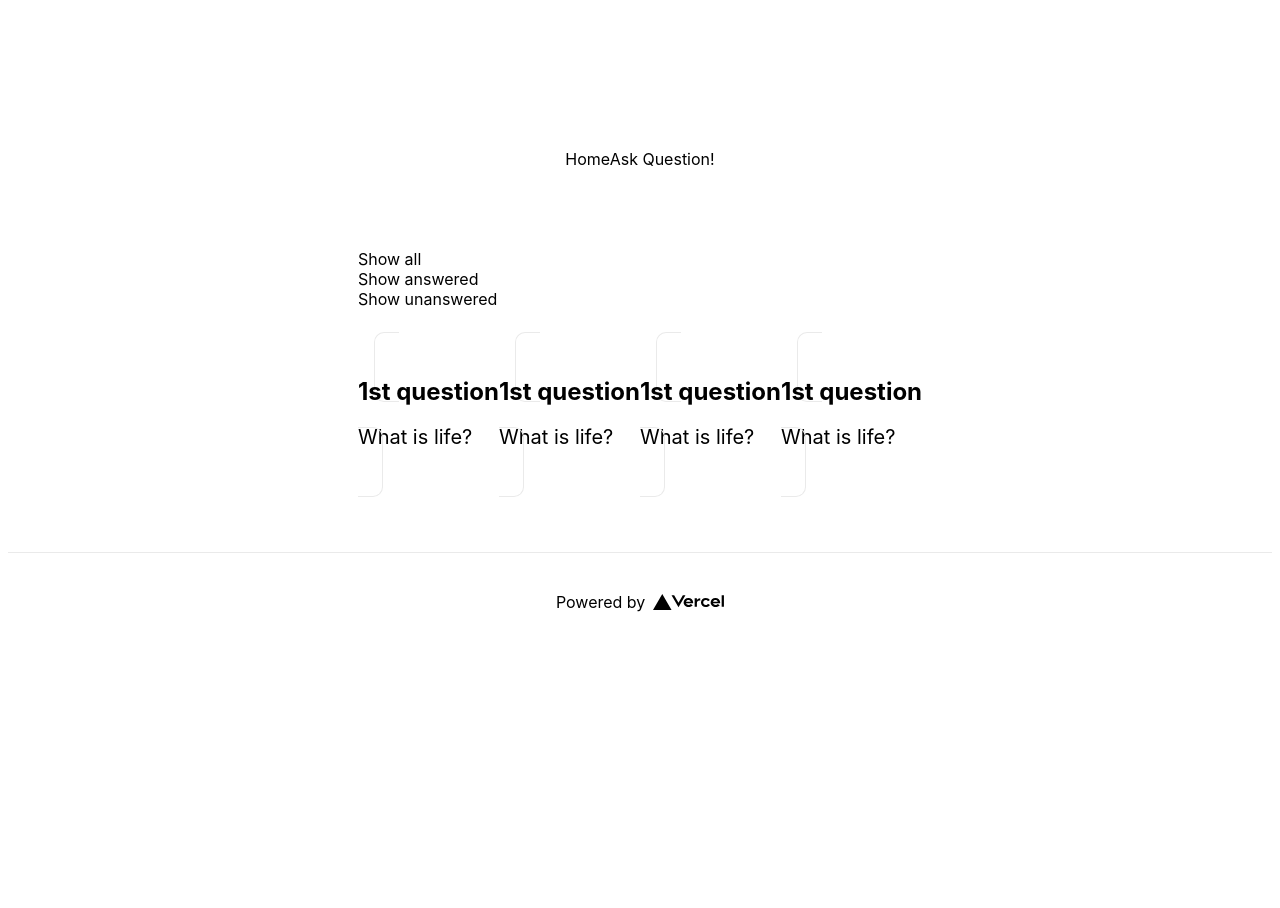
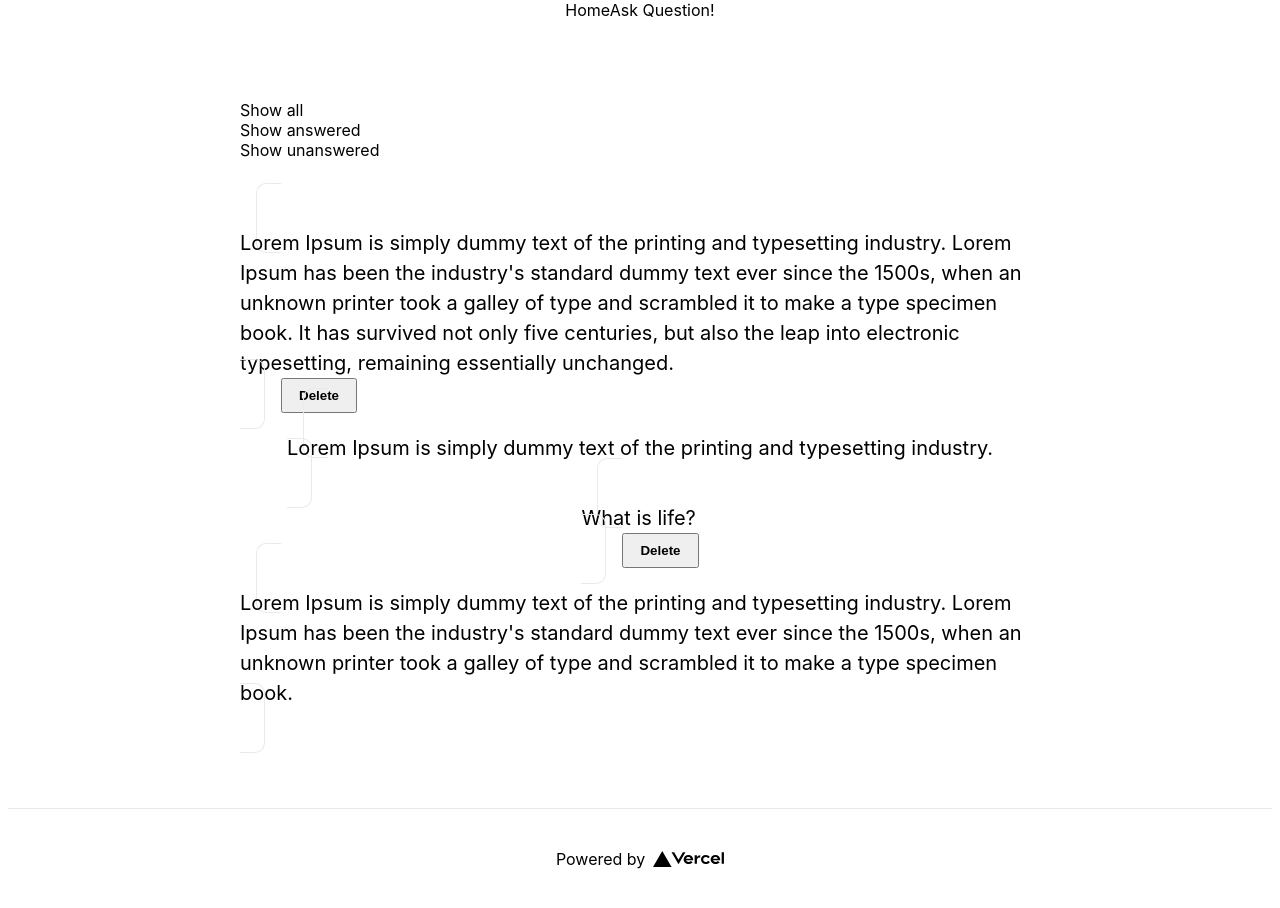
Before and after one commit to julijaj/forum-web-app, a Next.js app: page / in a window 1280 px wide. Before the commit the page ends 800 px from the top, so only its background shows below. Built offline with nearby package versions, Linux system fonts and the light colour scheme.

Commit message:
home page html

```diff
--- a/src/components/filter/filter.js
+++ /dev/null
@@ -1,13 +0,0 @@
-import styles from "./styles.module.css";
-
-const Filter = () => {
-    return (
-        <div>
-            <p>Show all</p>
-            <p>Show answered</p>
-            <p>Show unanswered</p>
-        </div>
-    )
-}
-
-export default Filter;
--- a/src/components/footer/footer.js
+++ b/src/components/footer/footer.js
@@ -2,7 +2,7 @@ import styles from "./styles.module.css";
 
 const Footer = () => {
     return (
-        <footer>
+        <footer className={styles.footer}>
             <a
                 href="https://vercel.com?utm_source=create-next-app&utm_medium=default-template&utm_campaign=create-next-app"
                 target="_blank"
--- a/src/components/footer/styles.module.css
+++ b/src/components/footer/styles.module.css
@@ -1,3 +1,24 @@
 .logo {
-    height: 1em;
-  }
+  height: 1em;
+}
+
+.footer {
+  width: 100%;
+  height: 100px;
+  border-top: 1px solid #eaeaea;
+  display: flex;
+  justify-content: center;
+  align-items: center;
+}
+
+.footer img {
+  margin-left: 0.5rem;
+}
+
+.footer a {
+  display: flex;
+  justify-content: center;
+  align-items: center;
+  text-decoration: none;
+  color: inherit;
+}
--- a/src/components/questionCard/questionCard.js
+++ b/src/components/questionCard/questionCard.js
@@ -1,12 +1,12 @@
 import styles from "./styles.module.css";
 
-const tripCard = () => {
+const tripCard = ({ id, content, canDelete }) => {
     return (
         <div>
-        <a href={`/questions/1`} className={styles.card}>
-            <h3>1st question</h3>
-            <p>What is life?</p>
-        </a>
+            <a href={`/questions/${id}`} className={styles.card}>
+                <p>{content}</p>
+            </a>
+            {canDelete && (<button>Delete</button>)}
         </div>
     )
 }
--- a/src/pages/index.js
+++ b/src/pages/index.js
@@ -1,18 +1,36 @@
 import styles from "./styles.module.css";
-import NavBar from '/src/components/navbar/navbar'
 import QuestionCard from '/src/components/questionCard/questionCard'
-import Filter from '/src/components/Filter/Filter'
 
 const Home = () => {
   return (
     <main>
       <div>
-        <Filter />
+        <div>
+          <p>Show all</p>
+          <p>Show answered</p>
+          <p>Show unanswered</p>
+        </div>
         <div className={styles.grid}>
-          <QuestionCard />
-          <QuestionCard />
-          <QuestionCard />
-          <QuestionCard />
+          <QuestionCard
+            id="1"
+            content="Lorem Ipsum is simply dummy text of the printing and typesetting industry. Lorem Ipsum has been the industry's standard dummy text ever since the 1500s, when an unknown printer took a galley of type and scrambled it to make a type specimen book. It has survived not only five centuries, but also the leap into electronic typesetting, remaining essentially unchanged. "
+            canDelete={true}
+          />
+          <QuestionCard
+            id="2"
+            content="Lorem Ipsum is simply dummy text of the printing and typesetting industry."
+            canDelete={false}
+          />
+          <QuestionCard
+            id="3"
+            content="What is life?"
+            canDelete={true}
+          />
+          <QuestionCard
+            id="4"
+            content="Lorem Ipsum is simply dummy text of the printing and typesetting industry. Lorem Ipsum has been the industry's standard dummy text ever since the 1500s, when an unknown printer took a galley of type and scrambled it to make a type specimen book."
+            canDelete={false}
+          />
         </div>
       </div>
     </main>
--- a/src/styles/globals.css
+++ b/src/styles/globals.css
@@ -45,24 +45,7 @@ main {
   justify-content: center;
   align-items: center;
 }
-footer {
-  width: 100%;
-  height: 100px;
-  border-top: 1px solid #eaeaea;
-  display: flex;
-  justify-content: center;
-  align-items: center;
-}
-footer img {
-  margin-left: 0.5rem;
-}
-footer a {
-  display: flex;
-  justify-content: center;
-  align-items: center;
-  text-decoration: none;
-  color: inherit;
-}
+
 code {
   background: #fafafa;
   border-radius: 5px;
```
Also changed, not shown: src/components/filter/styles.module.css (deleted).
